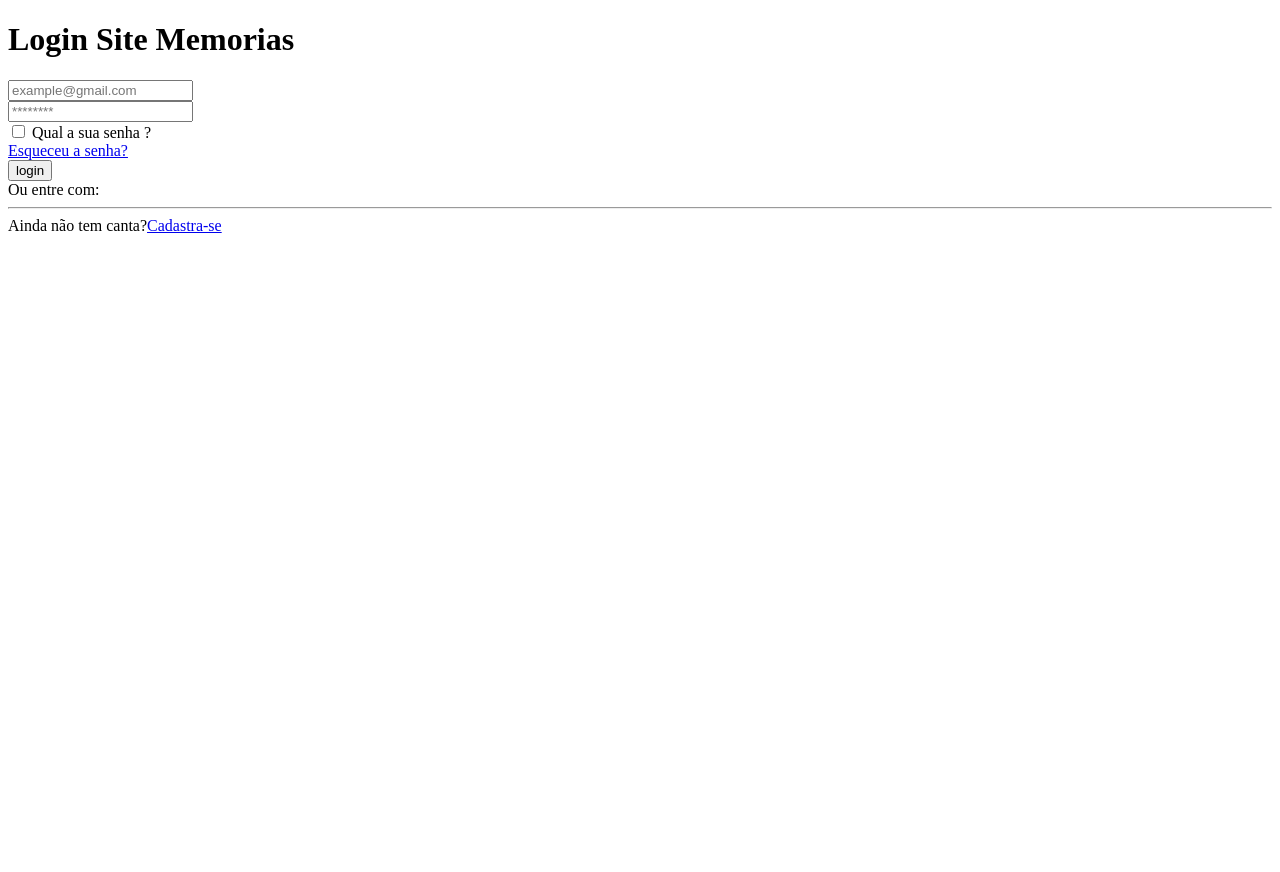
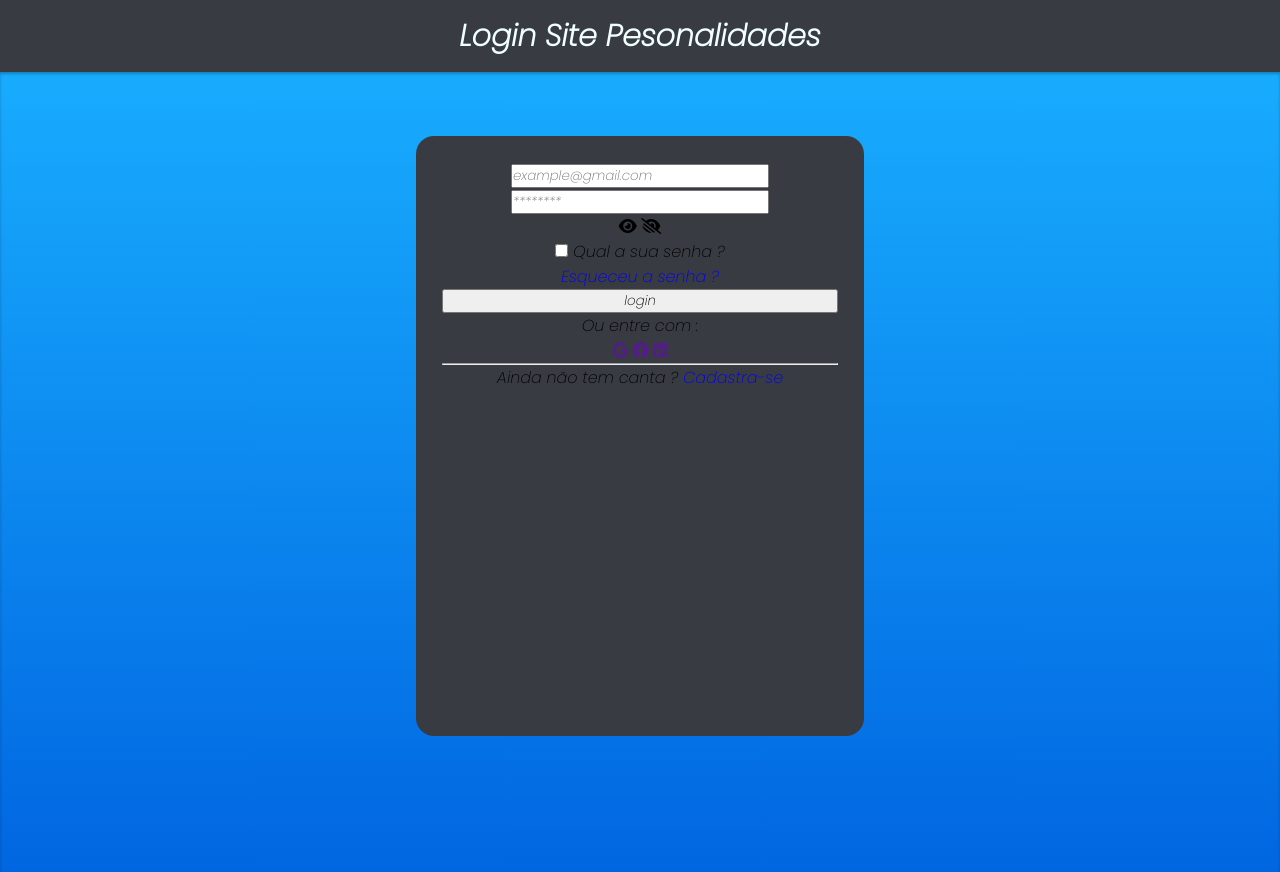
Before and after one commit to roadg14/SiteLogin, a plain HTML site: page index.html in a window 1280 px wide. Before the commit the page ends 800 px from the top, so only its background shows below. Drawn offline with Linux system fonts and the light colour scheme.

Commit message:
first commit

```diff
--- a/css/Style.css
+++ b/css/Style.css
@@ -0,0 +1,45 @@
+* {
+    margin: 0;
+    padding: 0;
+    box-sizing: border-box;
+    font-family: 'Poppins', sans-serif;
+    text-decoration: none;
+}
+
+header {
+    min-height: 9vh;
+    display: flex;
+    align-items: center;
+    justify-content: center;
+    background-color: #383c42;
+}
+
+header h1 {
+    font-size: 30px;
+    color: azure;
+}
+
+main {
+    width: 100%;
+    min-height: 100vh;
+    background: linear-gradient(#18acfe, #0166e1);
+
+    display: flex;
+    justify-content: center;
+
+    box-shadow: inset 0px 2px 3px rgba(0, 0, 0, 0.25);
+}
+
+main form {
+    margin-top: 5%;
+    width: 35%;
+    height: 75vh;
+    background-color: #383c42;
+    box-shadow: 0px, 3px, 4px rgba(0, 0, 0, 0.4) inset 0px 4px 4px rgba(0, 0, 0, 0.25);
+    border-radius: 18px;
+    padding: 2%;
+
+    display: flex;
+    flex-direction: column;
+    text-align: center;
+}
--- a/index.html
+++ b/index.html
@@ -12,12 +12,11 @@
     <link rel="preconnect" href="https://fonts.googleapis.com">
     <link rel="preconnect" href="https://fonts.gstatic.com" crossorigin>
     <link href="https://fonts.googleapis.com/css2?family=Poppins:ital,wght@1,200&display=swap" rel="stylesheet">
-    <script src="https://kit.fontawesome.com/0c7a782e27.js" crossorigin="anonymous" defer></script>
 
 </head>
 <body>
     <header>
-        <h1>Login Site Memorias</h1>
+        <h1>Login Site Pesonalidades</h1>
     </header>
     <main>
         <form>
@@ -26,8 +25,10 @@
 
                 <div class="password-container">
                     <input type="password" id="field-password" class="field-password" placeholder="********">
-                    <i></i>
-                    <i></i>
+                </div>
+                <div>
+                    <i class="fa-solid fa-eye"></i>
+                    <i class="fa-solid fa-eye-low-vision"></i>
                 </div>
             </section>
 
@@ -36,24 +37,27 @@
                     <input type="checkbox">
                     <span>Qual a sua senha ?</span>
                 </div>
-                <a href="#">Esqueceu a senha?</a>
+                <a href="#">Esqueceu a senha ?</a>
             </section>
 
             <button id="button-login"> login </button>
 
             <section class="links-container">
-                <span>Ou entre com:</span>
+                <span>Ou entre com :</span>
 
-                <a href="#"><i></i></a>
-                <a href="#"><i></i></a>
-                <a href="#"><i></i></a>
+                <aside>
+                    <a href=""><i class="fa-brands fa-google"></i></i></a>
+                    <a href=""><i class="fa-brands fa-facebook"></i></a>
+                    <a href=""><i class="fa-brands fa-linkedin"></i></i></a>
+                </aside>
             </section>
             <footer>
                 <hr>
-                <span>Ainda não tem canta?<a href="#">Cadastra-se</a></span>
+                <span>Ainda não tem canta ?<a href="#"> Cadastra-se</a></span>
             </footer>
         </form>
     </main>
 </body>
     <script src="./js/Style.js"></script>
+    <script src="https://kit.fontawesome.com/0c7a782e27.js" crossorigin="anonymous"></script>
 </html>
```
